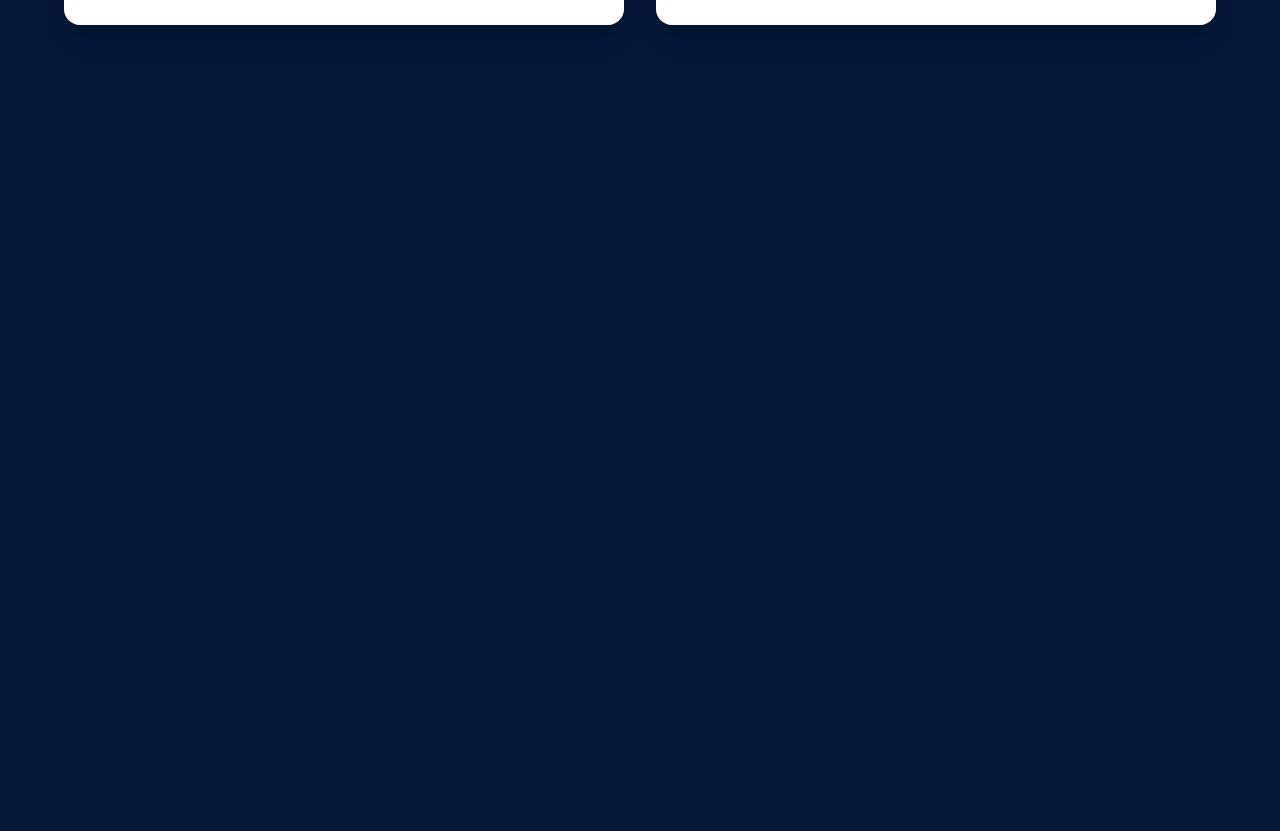
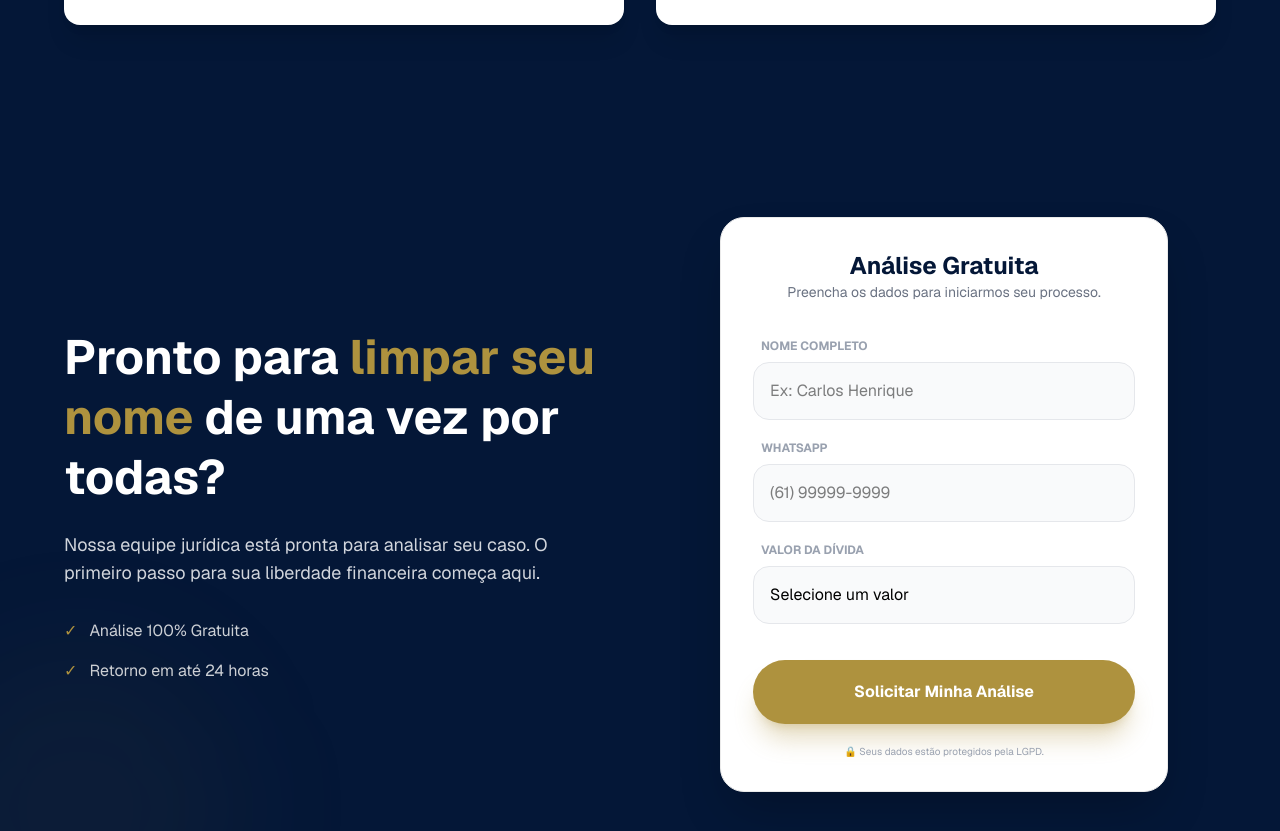
Before and after one commit to carloshenriquecarvalho/esp-landing-page, a Next.js app: page / in a window 1280 px wide. Shown: the part 3507-4338 px from the top of the page. Before the commit the page ends 3628 px from the top, so only its background shows below. Built offline with nearby package versions, Linux system fonts and the light colour scheme.

Commit message:
create form section

```diff
--- a/app/page.tsx
+++ b/app/page.tsx
@@ -3,6 +3,7 @@
 import { HeroSection } from "../components/sections/HeroSection";
 import { FeaturesSection } from "../components/sections/FeaturesSection";
 import { TestimonialsSection } from "../components/sections/TestimonialsSection";
+import { FormSection } from "../components/sections/FromSection";
 
 export default function Home() {
 
@@ -12,6 +13,7 @@ export default function Home() {
       <HeroSection></HeroSection>
       <FeaturesSection></FeaturesSection>
       <TestimonialsSection></TestimonialsSection>
+      <FormSection></FormSection>
     </main>
   );
 }
--- /dev/null
+++ b/components/sections/FromSection.tsx
@@ -0,0 +1,39 @@
+// components/sections/FormSection.tsx
+import { LeadForm } from "../ui/LeadForm";
+
+export function FormSection() {
+  return (
+    <section className="bg-esp-darkblue py-24 px-6 relative overflow-hidden">
+      {/* Detalhe de luz de fundo */}
+      <div className="absolute -bottom-20 -left-20 w-80 h-80 bg-btn-gold/5 rounded-full blur-3xl" />
+
+      <div className="max-w-6xl mx-auto flex flex-col lg:flex-row items-center gap-16">
+
+        {/* Lado Esquerdo: Texto de Venda */}
+        <div className="lg:w-1/2 text-center lg:text-left">
+          <h2 className="text-4xl md:text-5xl font-bold text-white leading-tight">
+            Pronto para <span className="text-btn-gold">limpar seu nome</span> de uma vez por todas?
+          </h2>
+          <p className="mt-6 text-gray-300 text-lg">
+            Nossa equipe jurídica está pronta para analisar seu caso. O primeiro passo para sua liberdade financeira começa aqui.
+          </p>
+
+          <div className="mt-8 flex flex-col gap-4 text-white/80">
+            <div className="flex items-center gap-3 justify-center lg:justify-start">
+              <span className="text-btn-gold">✓</span> Análise 100% Gratuita
+            </div>
+            <div className="flex items-center gap-3 justify-center lg:justify-start">
+              <span className="text-btn-gold">✓</span> Retorno em até 24 horas
+            </div>
+          </div>
+        </div>
+
+        {/* Lado Direito: O Formulário */}
+        <div className="lg:w-1/2 w-full">
+          <LeadForm />
+        </div>
+
+      </div>
+    </section>
+  );
+}
--- /dev/null
+++ b/components/ui/LeadForm.tsx
@@ -0,0 +1,87 @@
+// components/ui/LeadForm.tsx
+'use client'
+
+import { useState } from 'react';
+import { sendGTMEvent } from '@next/third-parties/google';
+import { Button } from './Button';
+
+export function LeadForm() {
+  const [formData, setFormData] = useState({ name: '', phone: '', debt: '' });
+
+  const handleSubmit = (e: React.FormEvent) => {
+    e.preventDefault();
+
+    // 1. DISPARO GTM (Evento de Lead)
+    sendGTMEvent({
+      event: 'generate_lead',
+      form_id: 'analise_credito_principal',
+      debt_range: formData.debt
+    });
+
+    // 2. REDIRECIONAMENTO WHATSAPP (Com mensagem personalizada)
+    const message = `Olá! Meu nome é ${formData.name}. Gostaria de uma análise para limpar meu nome. Minha dívida aproximada é de ${formData.debt}.`;
+    const whatsappUrl = `https://wa.me/556192028214?text=${encodeURIComponent(message)}`;
+
+    window.open(whatsappUrl, '_blank');
+  };
+
+  return (
+    <form
+      onSubmit={handleSubmit}
+      className="bg-white p-8 rounded-3xl shadow-2xl border border-esp-gold/20 flex flex-col gap-5 w-full max-w-md mx-auto"
+    >
+      <div className="text-center mb-4">
+        <h3 className="text-2xl font-bold text-background">Análise Gratuita</h3>
+        <p className="text-gray-500 text-sm">Preencha os dados para iniciarmos seu processo.</p>
+      </div>
+
+      {/* INPUT NOME */}
+      <div className="flex flex-col gap-2">
+        <label className="text-xs font-bold uppercase text-gray-400 ml-2">Nome Completo</label>
+        <input
+          required
+          type="text"
+          placeholder="Ex: Carlos Henrique"
+          className="bg-gray-50 border border-gray-200 p-4 rounded-2xl text-black outline-none focus:border-btn-gold focus:ring-1 focus:ring-btn-gold transition-all"
+          onChange={(e) => setFormData({...formData, name: e.target.value})}
+        />
+      </div>
+
+      {/* INPUT WHATSAPP */}
+      <div className="flex flex-col gap-2">
+        <label className="text-xs font-bold uppercase text-gray-400 ml-2">WhatsApp</label>
+        <input
+          required
+          type="tel"
+          placeholder="(61) 99999-9999"
+          className="bg-gray-50 border border-gray-200 p-4 rounded-2xl text-black outline-none focus:border-btn-gold focus:ring-1 focus:ring-btn-gold transition-all"
+          onChange={(e) => setFormData({...formData, phone: e.target.value})}
+        />
+      </div>
+
+      {/* SELECT VALOR DA DÍVIDA (Qualifica o Lead pro Edgar) */}
+      <div className="flex flex-col gap-2">
+        <label className="text-xs font-bold uppercase text-gray-400 ml-2">Valor da Dívida</label>
+        <select
+          required
+          className="bg-gray-50 border border-gray-200 p-4 rounded-2xl text-black outline-none focus:border-btn-gold transition-all appearance-none cursor-pointer"
+          onChange={(e) => setFormData({...formData, debt: e.target.value})}
+        >
+          <option value="">Selecione um valor</option>
+          <option value="Até R$5.000,00">Até R$ 5.000,00</option>
+          <option value="R$5.000,00 a R$20.000,00">R$ 5.000 a R$ 20.000,00</option>
+          <option value="Acima de R$20.000,00">Acima de R$ 20.000,00</option>
+        </select>
+      </div>
+
+      <Button
+        text="Solicitar Minha Análise"
+        className="w-full mt-4 shadow-btn-gold/30 shadow-xl py-5"
+      />
+
+      <p className="text-[10px] text-center text-gray-400">
+        🔒 Seus dados estão protegidos pela LGPD.
+      </p>
+    </form>
+  );
+}
```
